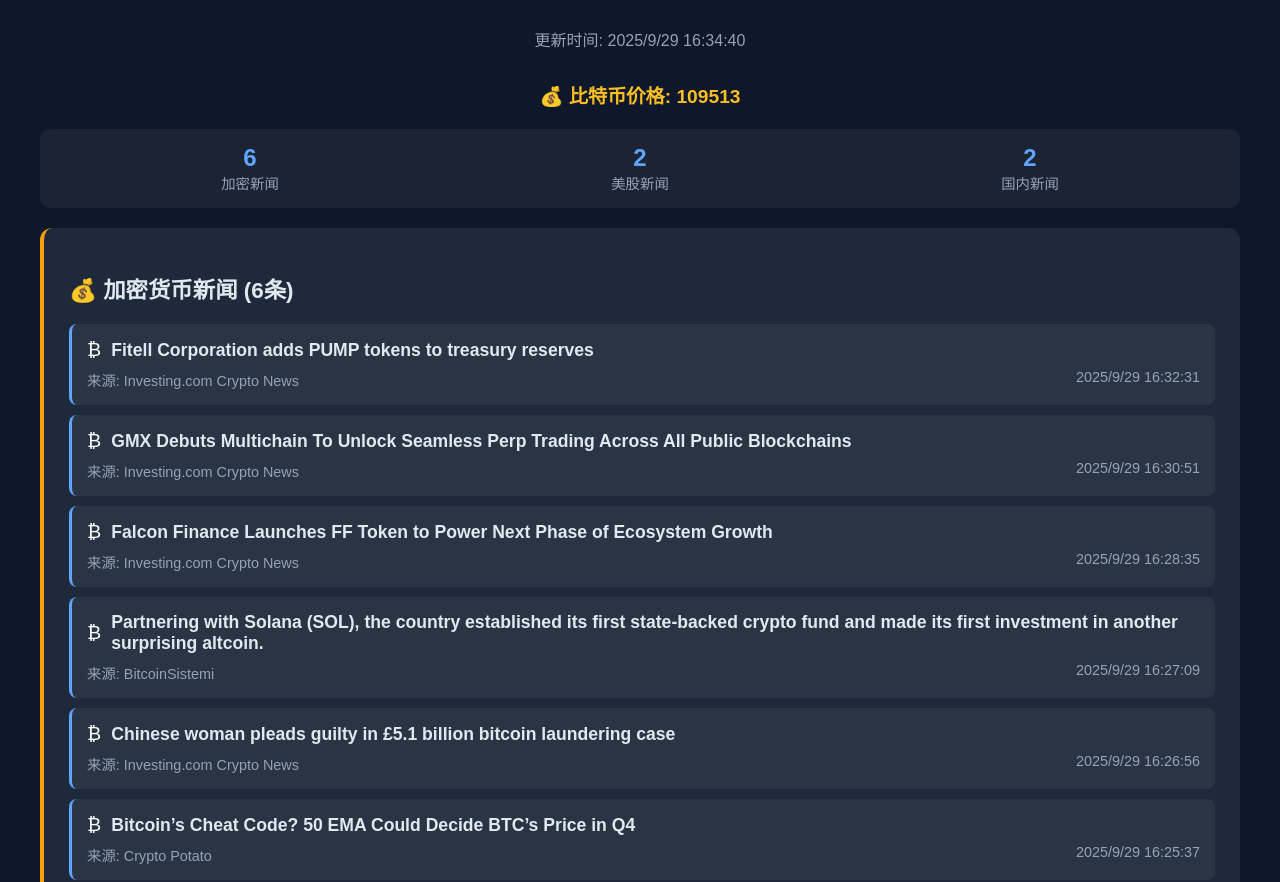
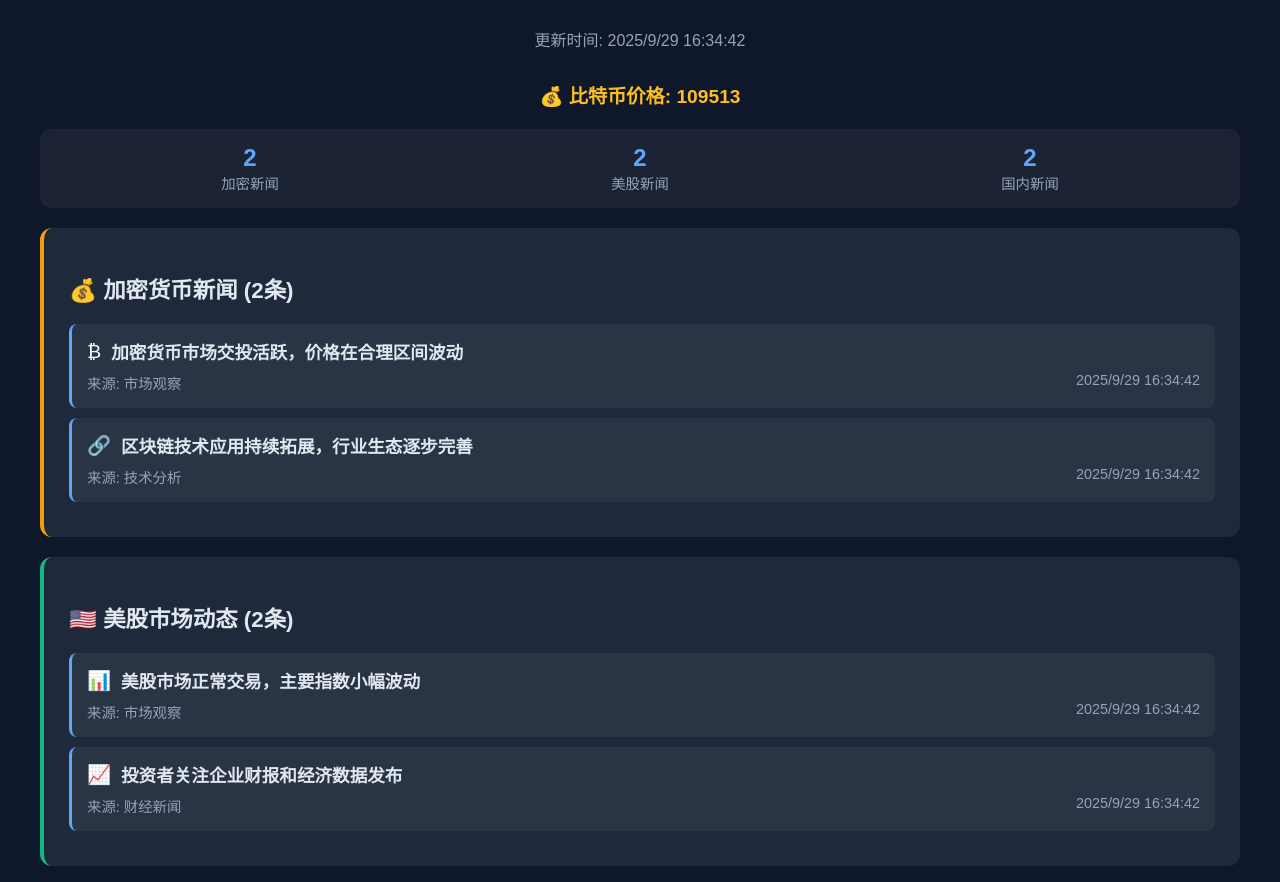
Before and after one commit to rmhom/trading-live-widget, a plain HTML site: page news.html in a window 1280 px wide. Shown: the part 90-972 px from the top of the page. Drawn offline with Linux system fonts and the light colour scheme.

Commit message:
新闻更新 2025-09-30T00:34:42.634+08:00

```diff
--- a/news.html
+++ b/news.html
@@ -107,12 +107,12 @@
 <body>
     <div class="container">
         <h1>📰 实时财经新闻直播看板</h1>
-        <div class="timestamp">更新时间: 2025/9/29 16:34:40</div>
+        <div class="timestamp">更新时间: 2025/9/29 16:34:42</div>
         <div class="price-highlight">💰 比特币价格: 109513</div>
 
         <div class="stats">
             <div class="stat-item">
-                <div class="stat-value">6</div>
+                <div class="stat-value">2</div>
                 <div class="stat-label">加密新闻</div>
             </div>
             <div class="stat-item">
@@ -126,71 +126,27 @@
         </div>
 
         <div class="news-section crypto">
-            <h2>💰 加密货币新闻 (6条)</h2>
+            <h2>💰 加密货币新闻 (2条)</h2>
 
     <div class="news-item">
       <div class="news-header">
         <span class="news-icon">₿</span>
-        <div class="news-title">Fitell Corporation adds PUMP tokens to treasury reserves</div>
+        <div class="news-title">加密货币市场交投活跃，价格在合理区间波动</div>
       </div>
       <div class="news-meta">
-        <span class="news-source">来源: Investing.com Crypto News</span>
-        <span class="news-time">2025/9/29 16:32:31</span>
+        <span class="news-source">来源: 市场观察</span>
+        <span class="news-time">2025/9/29 16:34:42</span>
       </div>
     </div>
 
     <div class="news-item">
       <div class="news-header">
-        <span class="news-icon">₿</span>
-        <div class="news-title">GMX Debuts Multichain To Unlock Seamless Perp Trading Across All Public Blockchains</div>
+        <span class="news-icon">🔗</span>
+        <div class="news-title">区块链技术应用持续拓展，行业生态逐步完善</div>
       </div>
       <div class="news-meta">
-        <span class="news-source">来源: Investing.com Crypto News</span>
-        <span class="news-time">2025/9/29 16:30:51</span>
-      </div>
-    </div>
-
-    <div class="news-item">
-      <div class="news-header">
-        <span class="news-icon">₿</span>
-        <div class="news-title">Falcon Finance Launches FF Token to Power Next Phase of Ecosystem Growth</div>
-      </div>
-      <div class="news-meta">
-        <span class="news-source">来源: Investing.com Crypto News</span>
-        <span class="news-time">2025/9/29 16:28:35</span>
-      </div>
-    </div>
-
-    <div class="news-item">
-      <div class="news-header">
-        <span class="news-icon">₿</span>
-        <div class="news-title">Partnering with Solana (SOL), the country established its first state-backed crypto fund and made its first investment in another surprising altcoin.</div>
-      </div>
-      <div class="news-meta">
-        <span class="news-source">来源: BitcoinSistemi</span>
-        <span class="news-time">2025/9/29 16:27:09</span>
-      </div>
-    </div>
-
-    <div class="news-item">
-      <div class="news-header">
-        <span class="news-icon">₿</span>
-        <div class="news-title">Chinese woman pleads guilty in £5.1 billion bitcoin laundering case</div>
-      </div>
-      <div class="news-meta">
-        <span class="news-source">来源: Investing.com Crypto News</span>
-        <span class="news-time">2025/9/29 16:26:56</span>
-      </div>
-    </div>
-
-    <div class="news-item">
-      <div class="news-header">
-        <span class="news-icon">₿</span>
-        <div class="news-title">Bitcoin’s Cheat Code? 50 EMA Could Decide BTC’s Price in Q4</div>
-      </div>
-      <div class="news-meta">
-        <span class="news-source">来源: Crypto Potato</span>
-        <span class="news-time">2025/9/29 16:25:37</span>
+        <span class="news-source">来源: 技术分析</span>
+        <span class="news-time">2025/9/29 16:34:42</span>
       </div>
     </div>
 
@@ -206,7 +162,7 @@
       </div>
       <div class="news-meta">
         <span class="news-source">来源: 市场观察</span>
-        <span class="news-time">2025/9/29 16:34:40</span>
+        <span class="news-time">2025/9/29 16:34:42</span>
       </div>
     </div>
 
@@ -217,7 +173,7 @@
       </div>
       <div class="news-meta">
         <span class="news-source">来源: 财经新闻</span>
-        <span class="news-time">2025/9/29 16:34:40</span>
+        <span class="news-time">2025/9/29 16:34:42</span>
       </div>
     </div>
 
@@ -233,7 +189,7 @@
       </div>
       <div class="news-meta">
         <span class="news-source">来源: 财经快讯</span>
-        <span class="news-time">2025/9/29 16:34:40</span>
+        <span class="news-time">2025/9/29 16:34:42</span>
       </div>
     </div>
 
@@ -244,7 +200,7 @@
       </div>
       <div class="news-meta">
         <span class="news-source">来源: 政策分析</span>
-        <span class="news-time">2025/9/29 16:34:40</span>
+        <span class="news-time">2025/9/29 16:34:42</span>
       </div>
     </div>
 
```
